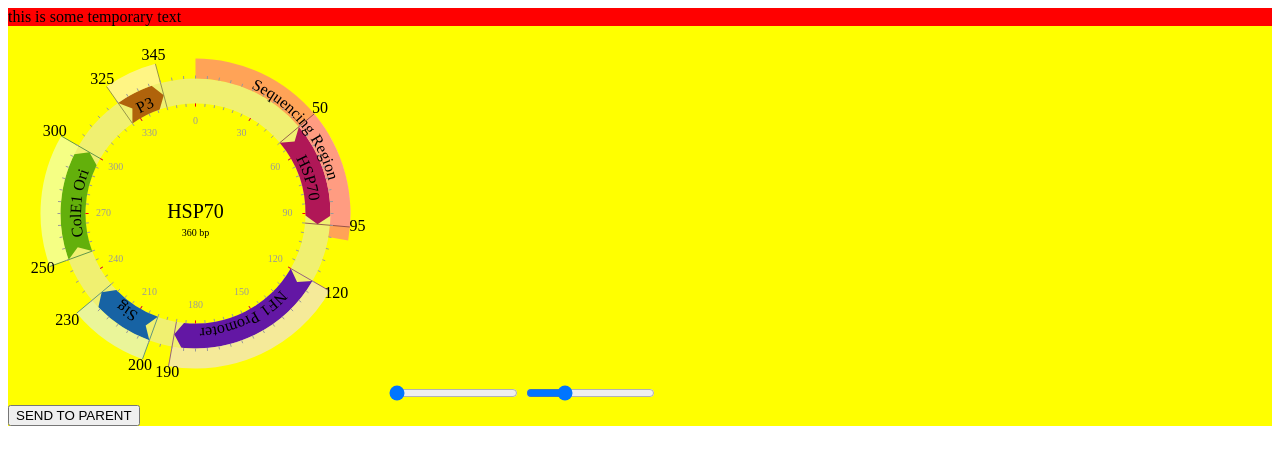
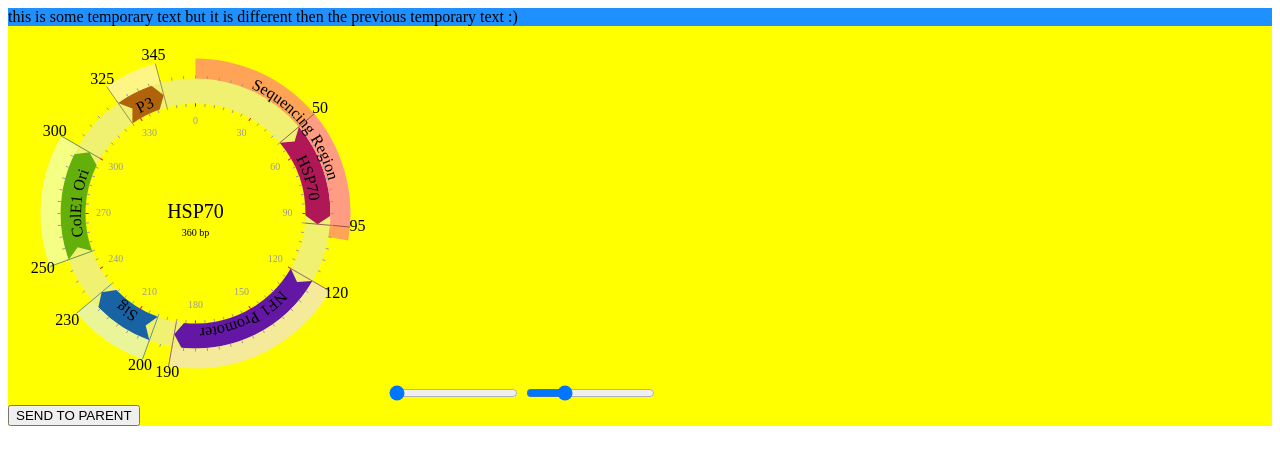
Before and after one commit to mydna-codes/plasmid-js, a website: page app/index.html at #!/display in a window 1280 px wide. Drawn offline with nearby package versions, Linux system fonts and the light colour scheme.

Commit message:
don jenkins help us

```diff
--- a/app/plasmidDisplay/plasmidDisplay.html
+++ b/app/plasmidDisplay/plasmidDisplay.html
@@ -1,5 +1,5 @@
 
-<div style="background-color: red">
+<div style="background-color: dodgerblue">
 {{temp}}
 </div>
 
--- a/app/plasmidDisplay/plasmidDisplayController.js
+++ b/app/plasmidDisplay/plasmidDisplayController.js
@@ -15,7 +15,7 @@ angular.module('plasmidJsApp.plasmidDisplay', ['ngRoute'])
   $scope.sequencingLength = 100
   $scope.sequenceLength = 360
 
-  $scope.temp = "this is some temporary text"
+  $scope.temp = "this is some temporary text but it is different then the previous temporary text :)"
 
   const receiveMessage = function (event) {
 
```
